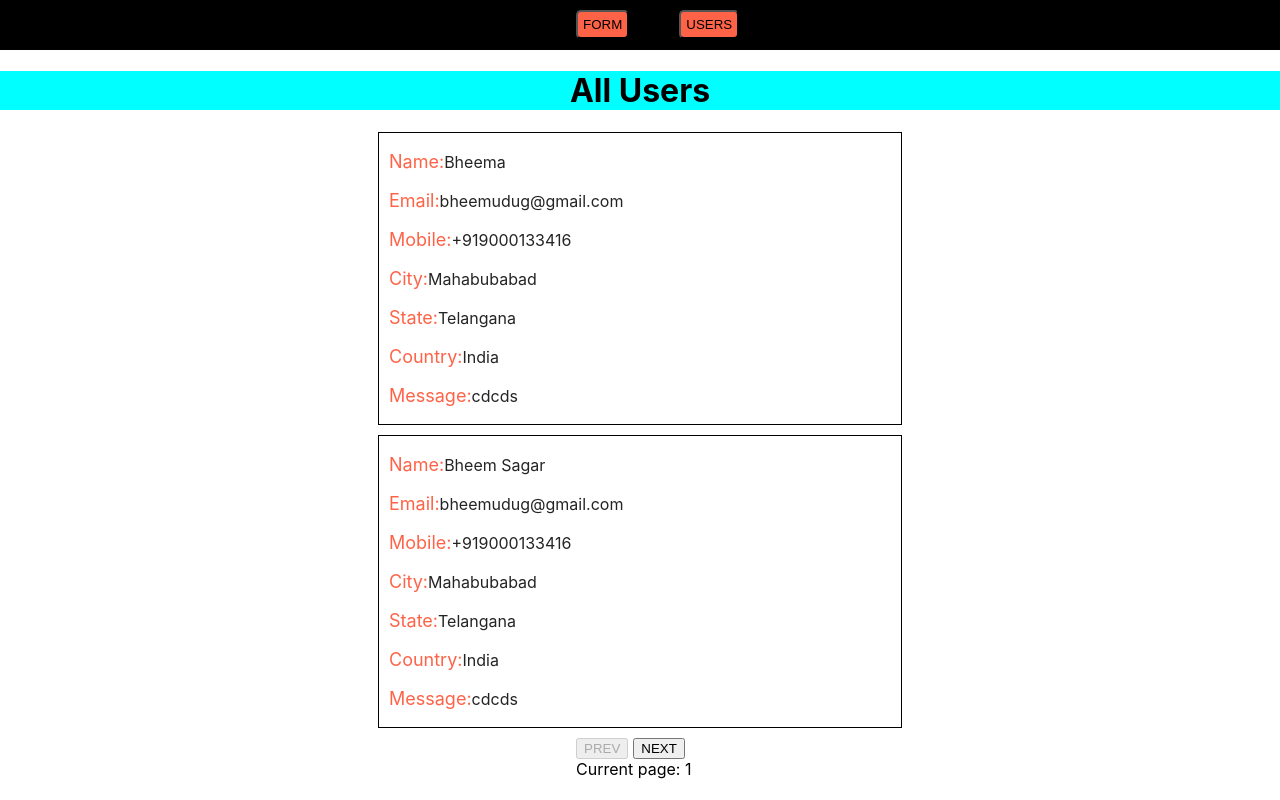
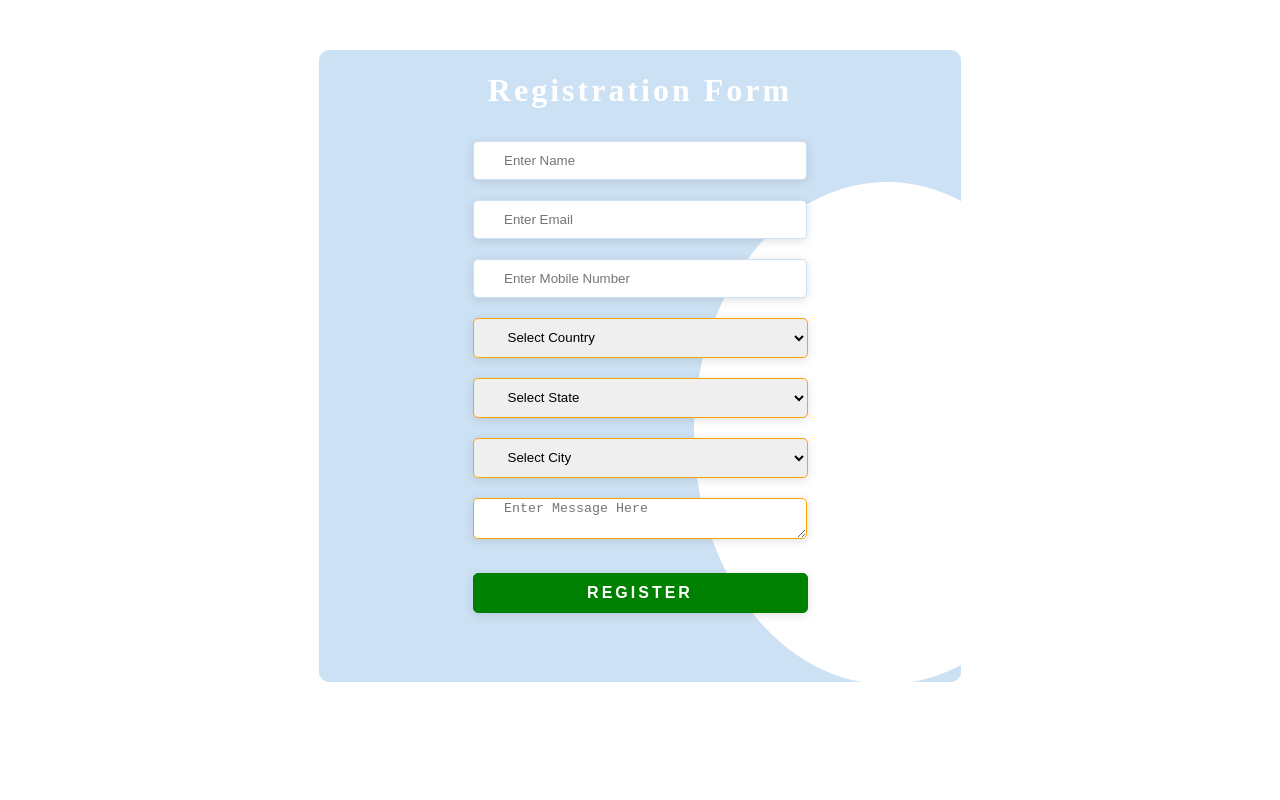
Before and after one commit to bheema-284/great-vibes_reactjs, a React (Vite) app: page /users in a window 1280 px wide. Built offline with nearby package versions, Linux system fonts and the light colour scheme; data requests are answered from the project's data file.

Commit message:
new form is added

```diff
--- a/src/App.css
+++ b/src/App.css
@@ -1,6 +1,6 @@
 
 
-.data{
+/* .data{
   width: 40%;
   min-height: 240px;
   margin: auto;
@@ -81,4 +81,83 @@ textarea{
   background-color: rgb(186, 236, 231);
   border-radius: 5px;
   border: transparent;
+} */
+
+#register{
+  width: 100%;
+  margin-top: 50px;
+  margin-bottom: 50px;
 }
+#top_div{
+  width: 50%;
+  height: 630px;
+  text-align: center;
+  margin: auto;
+  border-radius: 10px;
+
+  border: 1px solid rgb(205, 225, 244);
+  background-color: rgb(205, 225, 244);
+}
+#bottom_div{
+  width: 30%;
+  margin: auto;
+  height: 500px;
+  margin-top: -500px;
+  border-radius: 50%;
+  margin-right: 200px;
+  border: 1px solid white;
+  background-color: white;
+}
+h1{
+  color: white;
+  letter-spacing: 3px;
+  font-family:cursive;
+}
+input{
+  width: 300px;
+  height: 35px;
+  margin-top: 10px;
+  margin-bottom: 10px;
+  padding-left: 30px;
+  border-radius: 5px;
+  border: 1px solid rgb(205, 225, 244);
+  box-shadow: rgba(99, 99, 99, 0.2) 0px 2px 8px 0px;
+}
+input:focus{
+  border: 1px solid rgb(205, 225, 244);
+}
+select{
+  width: 335px;
+  height: 40px;
+  margin-top: 10px;
+  margin-bottom: 10px;
+  padding-left: 30px;
+  border-radius: 5px;
+  border: 1px solid orange;
+  box-shadow: rgba(99, 99, 99, 0.2) 0px 2px 8px 0px;
+}
+textarea{
+  width: 300px;
+  height: 35px;
+  margin-top: 10px;
+  margin-bottom: 10px;
+  padding-left: 30px;
+  border-radius: 5px;
+  border: 1px solid orange;
+  box-shadow: rgba(99, 99, 99, 0.2) 0px 2px 8px 0px;
+}
+button{
+  width: 335px;
+  height: 40px;
+  margin-top: 20px;
+  margin-bottom: 10px;
+  background-color: green;
+  border: 1px solid green;
+  color: white;
+  font-weight: bolder;
+  font-size: medium;
+  letter-spacing: 3px;
+  border-radius: 5px;
+  box-shadow: rgba(99, 99, 99, 0.2) 0px 2px 8px 0px;
+  cursor: pointer;
+}
--- a/src/App.jsx
+++ b/src/App.jsx
@@ -4,14 +4,16 @@ import './App.css'
 import { Home } from './components/Home';
 import { Users } from './components/Users';
 import {LoginForm} from "./components/LoginFrom"
+import Registration from "./components/Form"
 function App() {
   return (
     <div className="App">
-      <Home />
+      {/* <Home />
       <Routes>
         <Route path="/registration" element={<LoginForm />}></Route>
         <Route path="/users" element={<Users />}></Route>
-      </Routes>
+      </Routes> */}
+      <Registration/>
     </div>
   );
 }
--- /dev/null
+++ b/src/components/Form.jsx
@@ -0,0 +1,160 @@
+import React, { useState } from 'react'
+import axios from 'axios'
+const Registration = () => {
+
+    const [formData, setFormData] = useState({
+        name:"",
+        email:"",
+        mobile:"",
+        country:"",
+        city:"",
+        state:"",
+        message:""
+    });
+
+    const [errorMessage, seterrorMessage] = useState('')
+
+
+    const handleSubmitter = (e)=>{
+      e.preventDefault()
+      if(formData.name == ""){
+        return seterrorMessage("Please Enter the Name")
+      }
+      if(formData.email == ""){
+        return seterrorMessage("Please Enter the Email")
+      }
+      if(formData.mobile == ""){
+        return seterrorMessage("Please Enter the Mobile")
+      }
+      if(formData.country == ""){
+        return seterrorMessage("Please Enter the Country")
+      }
+      if(formData.state == ""){
+        return seterrorMessage("Please Enter the State")
+      }
+      if(formData.city == ""){
+        return seterrorMessage("Please Enter the City")
+      }
+      if(formData.message == ""){
+        return seterrorMessage("Please Enter the Message")
+      }
+      alert(`Hello ${formData.name}, you have registred successfully..!`)
+
+
+        axios.post("http://localhost:8080/users", formData)
+        .then(()=>{
+            setFormData({
+                name:"",
+                email:"",
+                mobile:"",
+                country:"",
+                city:"",
+                state:"",
+                message:""
+            })
+        })
+    }
+
+    const handleChange = (e)=>{
+        const {id, value} = e.target;
+        setFormData({
+            ...formData,
+            [id]: value
+        })
+    }
+
+  return (
+    <div id='register'>
+        <div id='top_div'>
+            <form onSubmit={handleSubmitter}>
+                <h1>Registration Form</h1>
+                {errorMessage.length > 0 && <div style={{ marginBottom: '10px', color: 'red' }}>{errorMessage}</div>}
+                <input
+                  id='name'
+                  type="text"
+                  placeholder='Enter Name'
+                  onChange={handleChange}
+                  value={formData.name}
+                  required
+                />
+                <br />
+                <input
+                  id='email'
+                  type="text"
+                  placeholder='Enter Email'
+                  onChange={handleChange}
+                  value={formData.email}
+                  required
+                />
+                <br />
+                <input
+                  id='mobile'
+                  type="number"
+                  placeholder='Enter Mobile Number'
+                  onChange={handleChange}
+                  value={formData.mobile}
+                />
+                <br />
+                <select
+                    id="country"
+                    onChange={handleChange}
+                    value={formData.country}
+                >
+                  <option value="">Select Country</option>
+                  <option value="India">India</option>
+                  <option value="Australia">Australia</option>
+                  <option value="US">United States</option>
+                  <option value="China">China</option>
+                  <option value="Japan">Japan</option>
+                  <option value="UK">United Kingdom</option>
+                  <option value="Srilanka">Srilanka</option>
+                </select>
+                <br />
+                <select
+                    id="state"
+                    onChange={handleChange}
+                    value={formData.state}
+                >
+                  <option value="">Select State</option>
+                  <option value="Tamilnadu">Tamilnadu</option>
+                  <option value="Andhra">Andhra Pradesh</option>
+                  <option value="Kerala">Kerala</option>
+                  <option value="Delhi">Delhi</option>
+                  <option value="Karnataka">Karnataka</option>
+                  <option value="Mumbai">Mumbai</option>
+                  <option value="Rajastan">Rajastan</option>
+                </select>
+                <br />
+                <select
+                    id="city"
+                    onChange={handleChange}
+                    value={formData.city}
+                >
+                  <option value="">Select City</option>
+                  <option value="Tamilnadu">Chennai</option>
+                  <option value="Andhra">Salem</option>
+                  <option value="Kerala">Erode</option>
+                  <option value="Delhi">Dharmapuri</option>
+                  <option value="Karnataka">Coimbatore</option>
+                  <option value="Mumbai">Kanyakumari</option>
+                  <option value="Rajastan">Trichi</option>
+                </select>
+                <br />
+                <textarea
+                  id="message"
+                  placeholder='Enter Message Here'
+                  onChange={handleChange}
+                  value={formData.message}
+                ></textarea>
+                <br />
+                <button
+                  id='submit'
+                >REGISTER</button>
+              </form>
+        </div>
+        <div id='bottom_div'></div>
+    </div>
+  )
+}
+
+export default Registration
```
